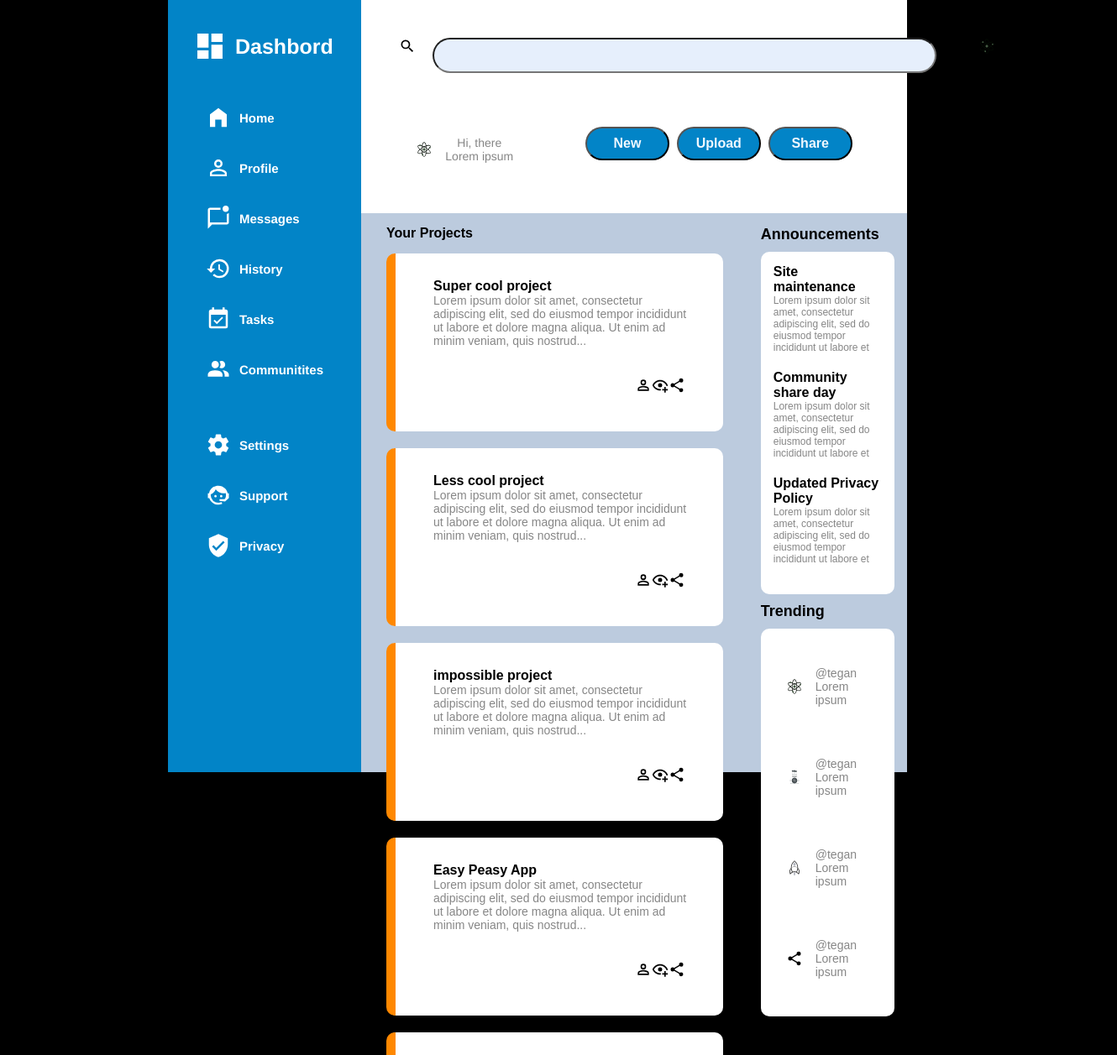
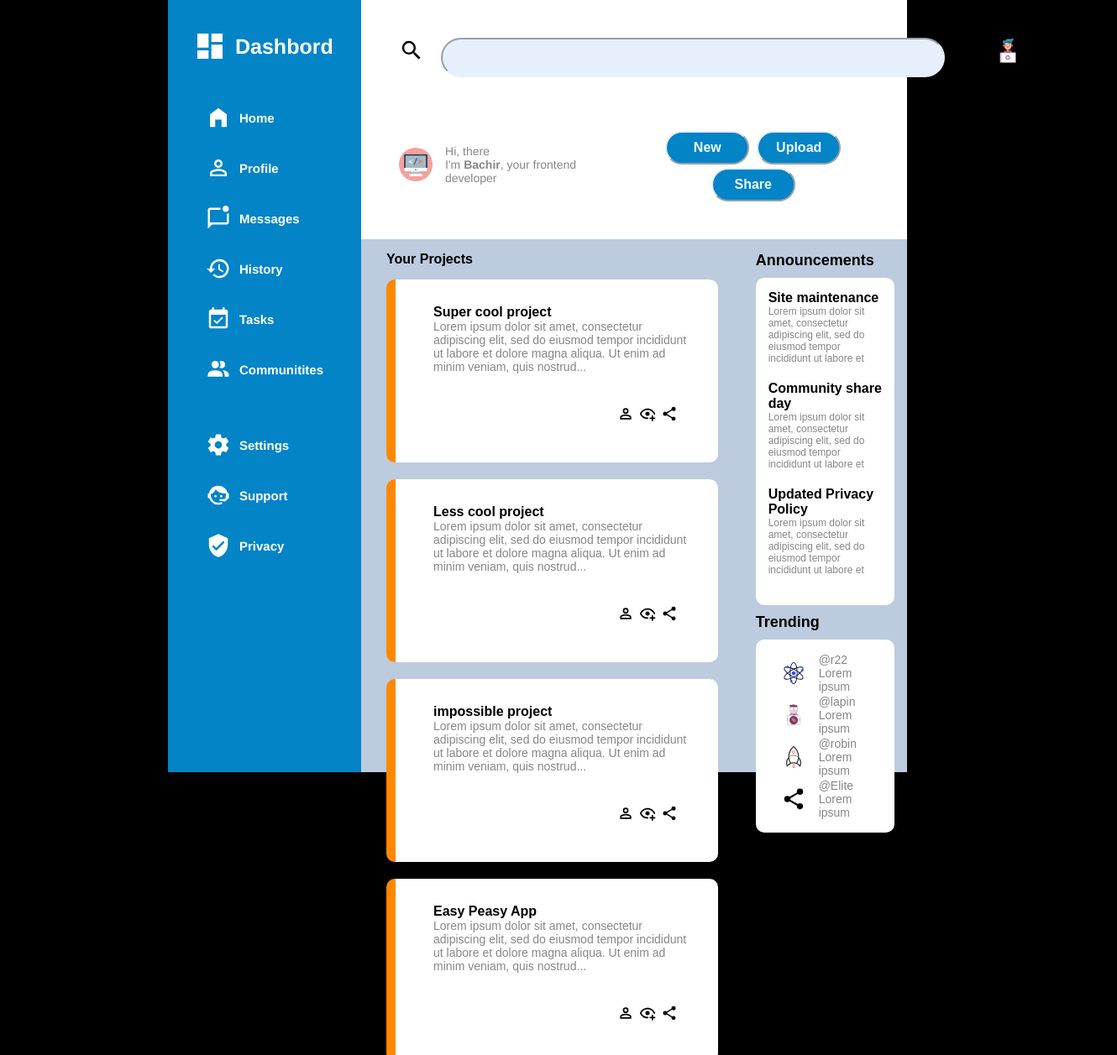
Before and after one commit to EliteCoder75/dashbord_project, a plain HTML site: page index.html in a window 1280 px wide. Shown: the top 1257 px of the page at 84% size, 1330 px wide, since content can reach past the window. Drawn offline with Linux system fonts and the light colour scheme.

Commit message:
set correct size for trending  container

```diff
--- a/index.html
+++ b/index.html
@@ -18,17 +18,17 @@
           </div>
           <div class="first-container2">
             <img class="up-logo" src="icons/bell-ring.svg" alt="Kiwi standing on oval">
-            <img class="up-logo" src="icons/genetic-data-svgrepo-com.svg" alt="Kiwi standing on oval">
+            <img class="up-logo" src="icons/reshot-icon-programmer-A734K8CJMZ.svg" alt="Kiwi standing on oval">
             <p class="header-text">Bachir Gueddouda</p>
           </div>
         </div>
 
         <div class="second-container">
           <div class="second-container1">
-            <img class="up-logo" src="icons/genetic-data-svgrepo-com.svg" alt="Kiwi standing on oval">
+            <img class="down-logo" src="icons/reshot-icon-code-CZ2NMXUGQ8.svg" alt="Kiwi standing on oval">
             <div class="xt">
               <p class="tag">Hi, there</p>
-              <p class="text">Lorem ipsum </p>
+              <p class="text">I'm <b>Bachir</b>, your frontend developer </p>
             </div>
           </div>
           <div class="second-container2">
@@ -94,54 +94,54 @@
             <p class="title">Super cool project</p>
             <p class="text">Lorem ipsum dolor sit amet, consectetur adipiscing elit, sed do eiusmod tempor incididunt ut labore et dolore magna aliqua. Ut enim ad minim veniam, quis nostrud...</p>
             <div class="options">
-              <img class="up-logo" src="./icons/account-outline.svg" alt="Kiwi standing on oval">
-              <img class="up-logo" src="icons/eye-plus-outline.svg" alt="Kiwi standing on oval">
-              <img class="up-logo" src="icons/share-variant.svg" alt="Kiwi standing on oval">
+              <img class="body-logo" src="./icons/account-outline.svg" alt="Kiwi standing on oval">
+              <img class="body-logo" src="icons/eye-plus-outline.svg" alt="Kiwi standing on oval">
+              <img class="body-logo" src="icons/share-variant.svg" alt="Kiwi standing on oval">
             </div>
           </div>
           <div class="card">
             <p class="title">Less cool project</p>
             <p class="text">Lorem ipsum dolor sit amet, consectetur adipiscing elit, sed do eiusmod tempor incididunt ut labore et dolore magna aliqua. Ut enim ad minim veniam, quis nostrud...</p>
             <div class="options">
-              <img class="up-logo" src="./icons/account-outline.svg" alt="Kiwi standing on oval">
-              <img class="up-logo" src="icons/eye-plus-outline.svg" alt="Kiwi standing on oval">
-              <img class="up-logo" src="icons/share-variant.svg" alt="Kiwi standing on oval">
+              <img class="body-logo" src="./icons/account-outline.svg" alt="Kiwi standing on oval">
+              <img class="body-logo" src="icons/eye-plus-outline.svg" alt="Kiwi standing on oval">
+              <img class="body-logo" src="icons/share-variant.svg" alt="Kiwi standing on oval">
             </div>
           </div>
           <div class="card">
             <p class="title">impossible project</p>
             <p class="text">Lorem ipsum dolor sit amet, consectetur adipiscing elit, sed do eiusmod tempor incididunt ut labore et dolore magna aliqua. Ut enim ad minim veniam, quis nostrud...</p>
             <div class="options">
-              <img class="up-logo" src="./icons/account-outline.svg" alt="Kiwi standing on oval">
-              <img class="up-logo" src="icons/eye-plus-outline.svg" alt="Kiwi standing on oval">
-              <img class="up-logo" src="icons/share-variant.svg" alt="Kiwi standing on oval">
+              <img class="body-logo" src="./icons/account-outline.svg" alt="Kiwi standing on oval">
+              <img class="body-logo" src="icons/eye-plus-outline.svg" alt="Kiwi standing on oval">
+              <img class="body-logo" src="icons/share-variant.svg" alt="Kiwi standing on oval">
             </div>
           </div>
           <div class="card">
             <p class="title">Easy Peasy App</p>
             <p class="text">Lorem ipsum dolor sit amet, consectetur adipiscing elit, sed do eiusmod tempor incididunt ut labore et dolore magna aliqua. Ut enim ad minim veniam, quis nostrud...</p>
             <div class="options">
-              <img class="up-logo" src="./icons/account-outline.svg" alt="Kiwi standing on oval">
-              <img class="up-logo" src="icons/eye-plus-outline.svg" alt="Kiwi standing on oval">
-              <img class="up-logo" src="icons/share-variant.svg" alt="Kiwi standing on oval">
+              <img class="body-logo" src="./icons/account-outline.svg" alt="Kiwi standing on oval">
+              <img class="body-logo" src="icons/eye-plus-outline.svg" alt="Kiwi standing on oval">
+              <img class="body-logo" src="icons/share-variant.svg" alt="Kiwi standing on oval">
             </div>
           </div>
           <div class="card">
             <p class="title">Ad Blocker</p>
             <p class="text">Lorem ipsum dolor sit amet, consectetur adipiscing elit, sed do eiusmod tempor incididunt ut labore et dolore magna aliqua. Ut enim ad minim veniam, quis nostrud...</p>
             <div class="options">
-              <img class="up-logo" src="./icons/account-outline.svg" alt="Kiwi standing on oval">
-              <img class="up-logo" src="icons/eye-plus-outline.svg" alt="Kiwi standing on oval">
-              <img class="up-logo" src="icons/share-variant.svg" alt="Kiwi standing on oval">
+              <img class="body-logo" src="./icons/account-outline.svg" alt="Kiwi standing on oval">
+              <img class="body-logo" src="icons/eye-plus-outline.svg" alt="Kiwi standing on oval">
+              <img class="body-logo" src="icons/share-variant.svg" alt="Kiwi standing on oval">
             </div>
           </div>
           <div class="card">
             <p class="title">Money Maker</p>
             <p class="text">Lorem ipsum dolor sit amet, consectetur adipiscing elit, sed do eiusmod tempor incididunt ut labore et dolore magna aliqua. Ut enim ad minim veniam, quis nostrud...</p>
             <div class="options">
-              <img class="up-logo" src="./icons/account-outline.svg" alt="Kiwi standing on oval">
-              <img class="up-logo" src="icons/eye-plus-outline.svg" alt="Kiwi standing on oval">
-              <img class="up-logo" src="icons/share-variant.svg" alt="Kiwi standing on oval">
+              <img class="body-logo" src="./icons/account-outline.svg" alt="Kiwi standing on oval">
+              <img class="body-logo" src="icons/eye-plus-outline.svg" alt="Kiwi standing on oval">
+              <img class="body-logo" src="icons/share-variant.svg" alt="Kiwi standing on oval">
             </div>
           </div>
 
@@ -163,28 +163,28 @@
           <div class="trend">
             <img class="up-logo" src="icons/genetic-data-svgrepo-com.svg" alt="Kiwi standing on oval">
             <div class="xt">
-              <p class="tag">@tegan</p>
+              <p class="tag">@r22</p>
               <p class="text">Lorem ipsum </p>
             </div>
           </div>
           <div class="trend">
             <img class="up-logo" src="icons/interest-rate-svgrepo-com.svg" alt="Kiwi standing on oval">
             <div class="xt">
-              <p class="tag">@tegan</p>
+              <p class="tag">@lapin</p>
               <p class="text">Lorem ipsum </p>
             </div>
           </div>
           <div class="trend">
             <img class="up-logo" src="icons/accelerate-svgrepo-com.svg" alt="Kiwi standing on oval">
             <div class="xt">
-              <p class="tag">@tegan</p>
+              <p class="tag">@robin</p>
               <p class="text">Lorem ipsum </p>
             </div>
           </div>
           <div class="trend">
             <img class="up-logo" src="icons/share-variant.svg" alt="Kiwi standing on oval">
             <div class="xt">
-              <p class="tag">@tegan</p>
+              <p class="tag">@Elite</p>
               <p class="text">Lorem ipsum </p>
             </div>
           </div>
--- a/style.css
+++ b/style.css
@@ -15,6 +15,7 @@
     height: 920px;
     margin-left: 200px;
     margin-right: 200px;
+
   }
 
   .container div {
@@ -75,14 +76,12 @@
   }
 
 
-
   .announcement {
     background-color: #bccbde;
     grid-column: 3 / 4;
     grid-row: 2 / 4;
     display: flex;
     flex-direction: column;
-    justify-content: space-between;
     gap: 10px;
   }
 
@@ -120,8 +119,8 @@
 
   .announcement>div {
     border-radius: 10px;
-    flex: 0 1 45%;
     background-color: #FFFFFF;
+    flex: 1;
     color: black;
     text-align: center;
   }
@@ -184,9 +183,19 @@
   }
 
   .up-logo {
+    height: 30px;
+    width: 30px;
+  }
+
+  .body-logo {
     height: 20px;
     width: 20px;
-    filter: invert(0%) sepia(0%) saturate(13%) hue-rotate(235deg) brightness(105%) contrast(105%);
+    padding: 3px;
+  }
+
+  .down-logo {
+    height: 40px;
+    width: 40px;
   }
   .Dashbord-title {
     font-size: 25px;
@@ -219,7 +228,14 @@
   .trend {
     display: flex;
     align-items: center;
+    height: 20px;
   }
+
+  .trending {
+
+  }
+
+
   .xt {
     display: flex;
     flex-direction: column;
@@ -229,6 +245,7 @@
     color: rgb(134, 134, 134);
     font-weight:lighter;
     font-size: 14px;
+    text-align: left;
   }
 
   .first-container {
@@ -239,14 +256,14 @@
   }
 
   .first-container1 {
-    flex: 0 1 80%;
+    flex: 0 1 70%;
     display: flex;
     flex-direction: row;
 
   }
 
   .first-container2 {
-    flex: 0 1 20%;
+    flex: 0 1 30%;
     display: flex;
     flex-direction: row;
     justify-content: space-evenly;
@@ -256,13 +273,14 @@
     width: 600px;
     border-radius: 50px;
     background-color: #e6effc;
+    border-color: #e6effc;
     margin-left: 20px;
   }
 
   .second-container {
     display: flex;
     flex-direction: row;
-    justify-content: space-around;
+    justify-content: space-between;
   }
 
   .second-container1 {
@@ -277,5 +295,10 @@
     font-size: medium;
     font-weight: bold;
     background-color:#0284c7;
+    border-color: #e6effc;
     color: aliceblue;
   }
+
+  .header-text {
+    padding-top: 5px ;
+  }
```
Also changed, not shown: icons/reshot-icon-block-game-H75NZDRW9Q.svg (added), icons/reshot-icon-code-CZ2NMXUGQ8.svg (added), icons/reshot-icon-programmer-A734K8CJMZ.svg (added).
